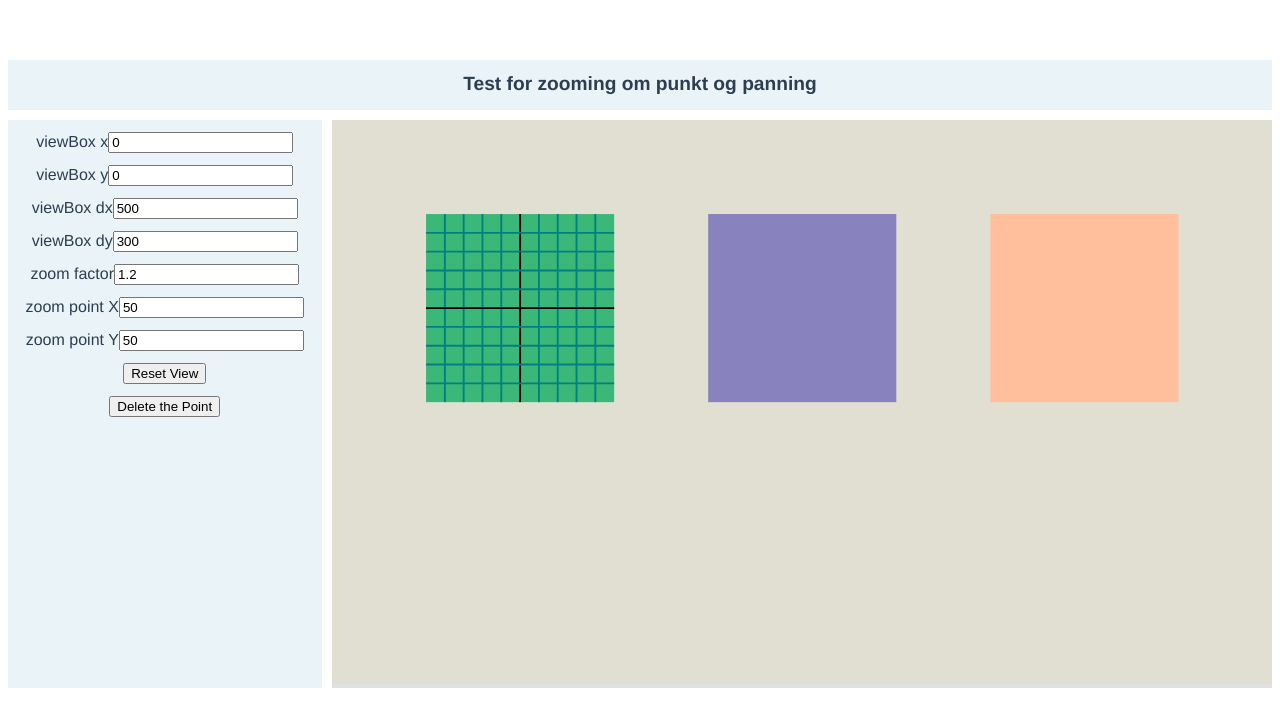
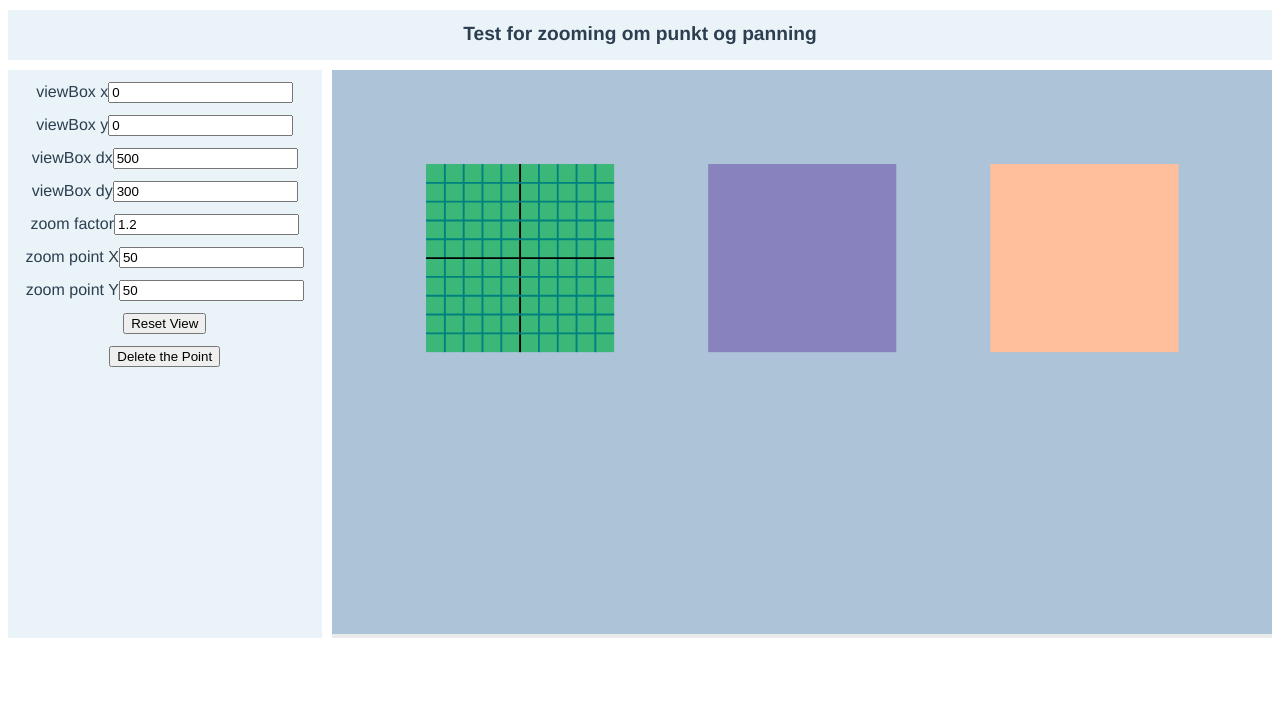
Before and after one commit to bjorndragland/svg-zoom-test, a Vue app: page / in a window 1280 px wide. Shown: the top 726 px of the page. Built offline with nearby package versions, Linux system fonts and the light colour scheme.

Commit message:
colors changed

```diff
--- a/src/App.vue
+++ b/src/App.vue
@@ -26,6 +26,6 @@ export default {
   -moz-osx-font-smoothing: grayscale;
   text-align: center;
   color: #2c3e50;
-  margin-top: 60px;
+  margin-top: 10px;
 }
 </style>
--- a/src/components/MainWindow2.vue
+++ b/src/components/MainWindow2.vue
@@ -144,19 +144,19 @@ font-size: 1.2em
 
 .main-head {
   grid-area: header;
-  background-color: rgb(234, 244, 248);
+  background-color: #eaf4f8;
   min-height: 50px;
 }
 .content {
   grid-area: content;
-  background-color: rgb(224, 226, 226);
+  background-color: #eaebeb;
   max-height: 600px;
   overflow: hidden;
 }
 
 .side {
   grid-area: sidebar;
-  background-color: rgb(234, 244, 248);
+  background-color: #eaf4f8;
   display: block;
 }
 
--- a/src/components/SvgWorkSpace.vue
+++ b/src/components/SvgWorkSpace.vue
@@ -15,7 +15,7 @@
       y="0"
       width="500"
       height="300"
-      fill="#CFCFC8"
+      fill="#DDE8F0"
       stroke="black"
     />
     <rect
@@ -25,7 +25,7 @@
       y="0"
       width="500"
       height="300"
-      fill="#E0DFD1"
+      fill="#ADC3D8"
       pointer-events="visible"
     />
 
```
